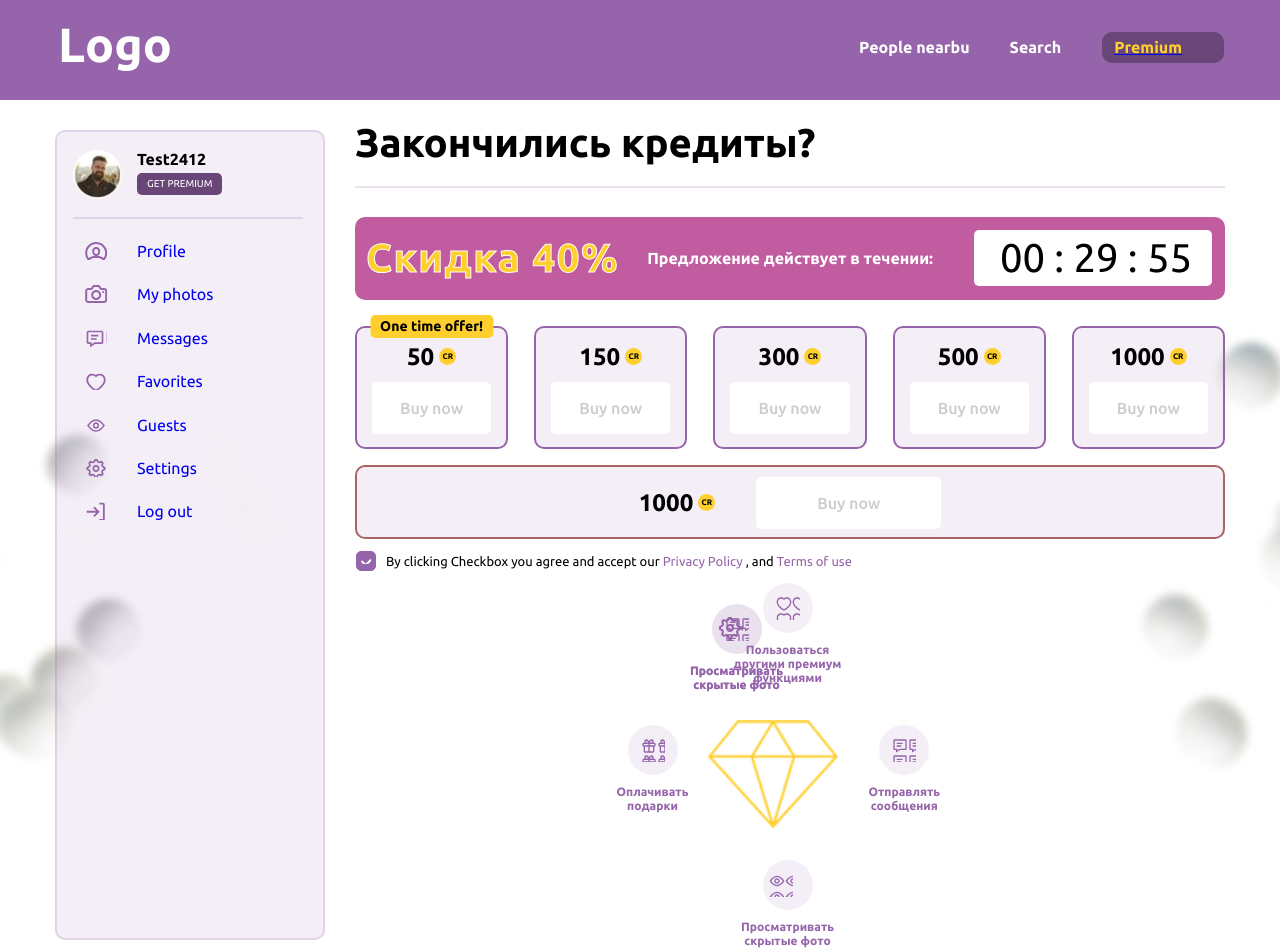
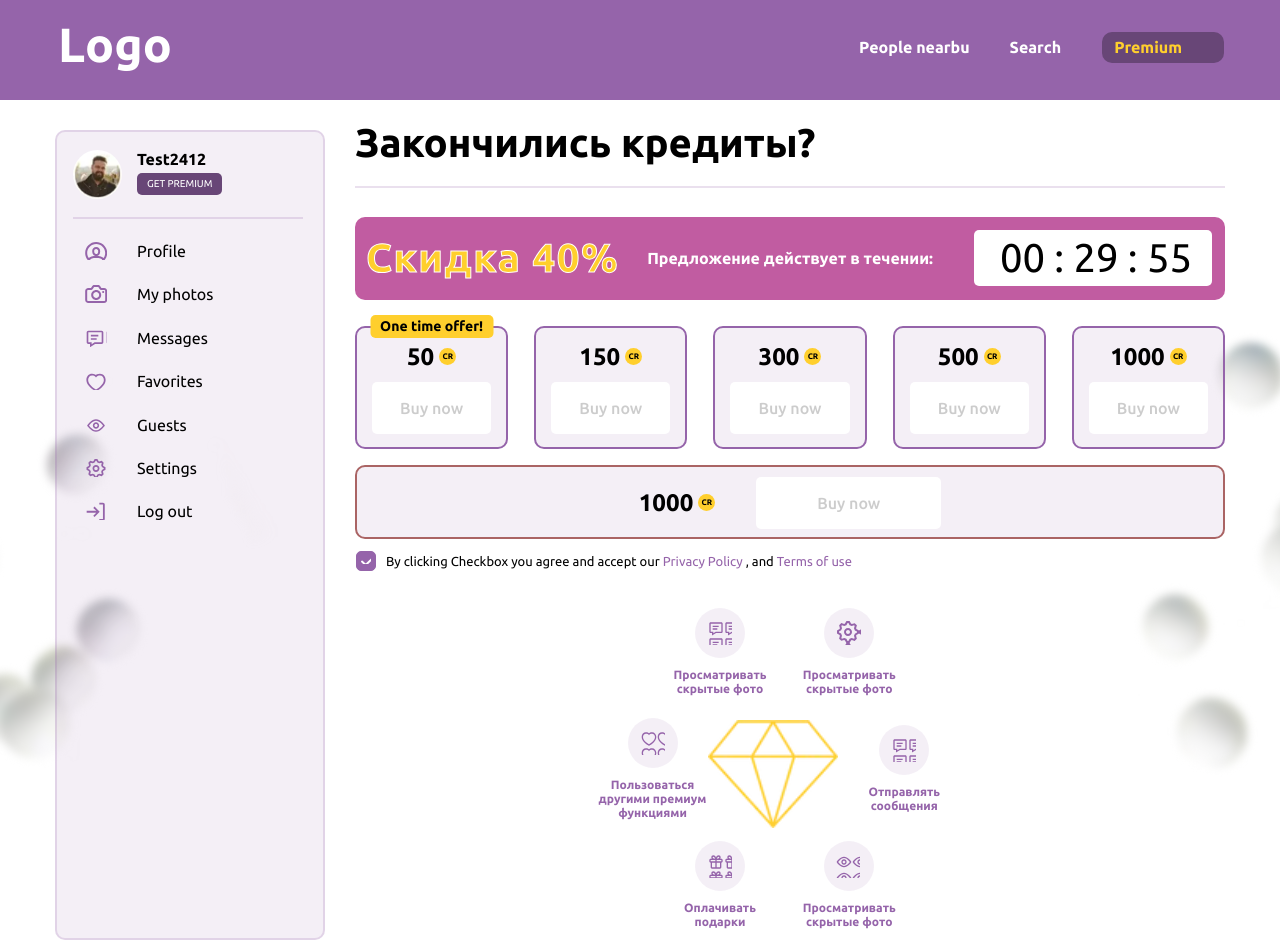
Before and after one commit to CrashStatic/endsolution, a website: page source/index.html in a window 1280 px wide. Drawn offline with nearby package versions, Linux system fonts and the light colour scheme; files that its build step writes are made by us from their sources.

Commit message:
Поправляет поведение блока advantages на десктопе

```diff
--- a/source/scripts/adv.js
+++ b/source/scripts/adv.js
@@ -1,6 +1,9 @@
 const advList = document.querySelector('.advantages__list');
 const fragment = document.createDocumentFragment();
 const itemMail = document.querySelector('.advantages__item--mail');
+const radius = 135; // Радиус круга
+const centerX = 105; // Центр по оси X
+const centerY = 165; // Центр по оси Y
 
 const renderItem = () => {
   if (window.innerWidth > 991) {
@@ -13,6 +16,17 @@ const renderItem = () => {
     fragment.append(newItemSetting);
 
     advList.appendChild(fragment);
+
+    const items = advList.querySelectorAll('.advantages__item');
+
+    items.forEach((item, index) => {
+      const angle = (index / items.length) * (2 * Math.PI); // Вычисляем угол
+      const x = centerX + radius * Math.cos(angle) - item.offsetWidth / 2; // Вычисляем X координату
+      const y = centerY + radius * Math.sin(angle) - item.offsetHeight / 2; // Вычисляем Y координату
+
+      item.style.left = `${x}px`; // Устанавливаем позицию X
+      item.style.top = `${y}px`; // Устанавливаем позицию Y
+    });
   }
 };
 
--- a/source/scripts/index.js
+++ b/source/scripts/index.js
@@ -5,22 +5,6 @@ import { renderItem } from './adv.js';
 import './stock-counter.js';
 import './bubble.js';
 
-const items = document.querySelectorAll('.advantages__item');
-const radius = 135; // Радиус круга
-const centerX = 105; // Центр по оси X
-const centerY = 165; // Центр по оси Y
-
 initMenu();
 initOffersSlider();
 renderItem();
-
-if (window.innerWidth > 991) {
-  items.forEach((item, index) => {
-    const angle = (index / items.length) * (2 * Math.PI); // Вычисляем угол
-    const x = centerX + radius * Math.cos(angle) - item.offsetWidth / 2; // Вычисляем X координату
-    const y = centerY + radius * Math.sin(angle) - item.offsetHeight / 2; // Вычисляем Y координату
-
-    item.style.left = `${x}px`; // Устанавливаем позицию X
-    item.style.top = `${y}px`; // Устанавливаем позицию Y
-  });
-}
--- a/source/styles/blocks/header.scss
+++ b/source/styles/blocks/header.scss
@@ -114,6 +114,7 @@
       padding: 6px 12px;
       background-color: $color-premium;
       border-radius: 10px;
+      text-decoration: none;
 
       &:hover {
         opacity: 0.7;
--- a/source/styles/blocks/profile.scss
+++ b/source/styles/blocks/profile.scss
@@ -80,6 +80,7 @@
     line-height: 18.4px;
     font-weight: 400;
     text-decoration: none;
+    color: $color-main;
 
     &:hover {
       opacity: 0.7;
```
